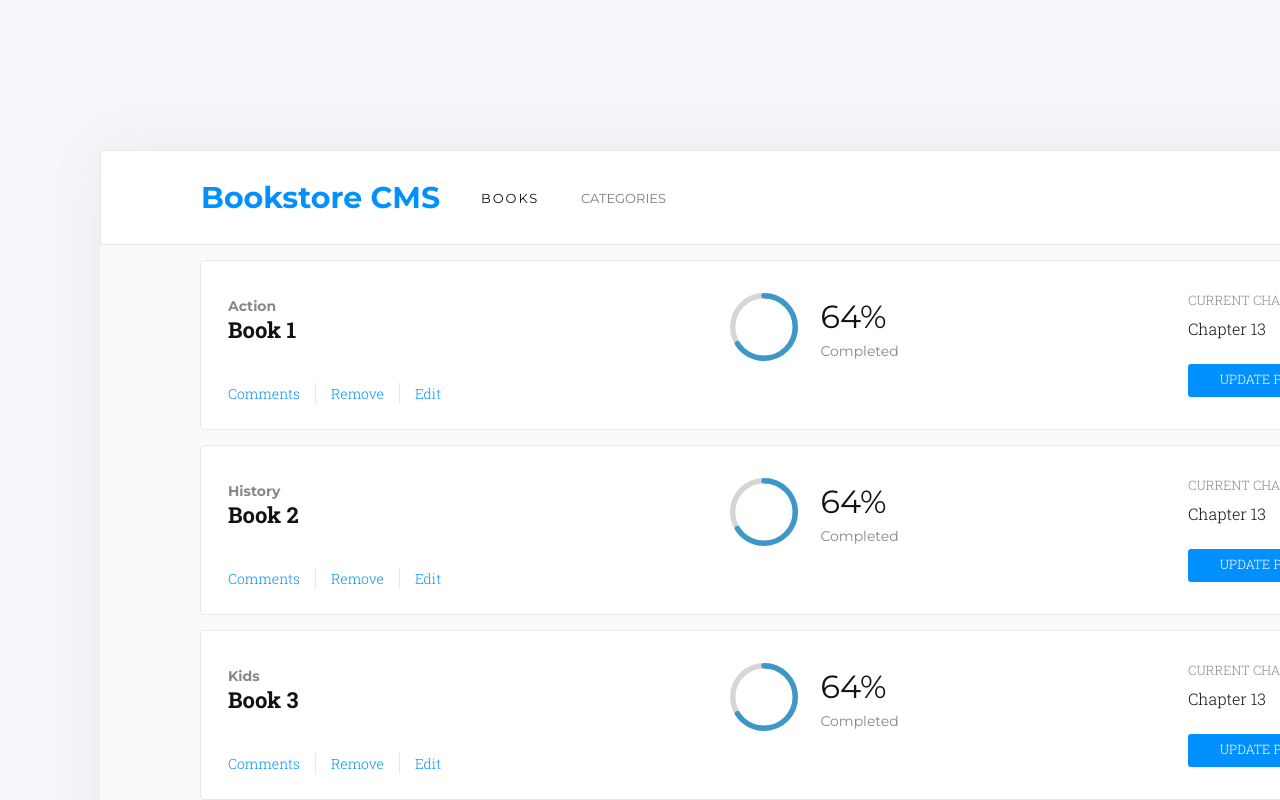
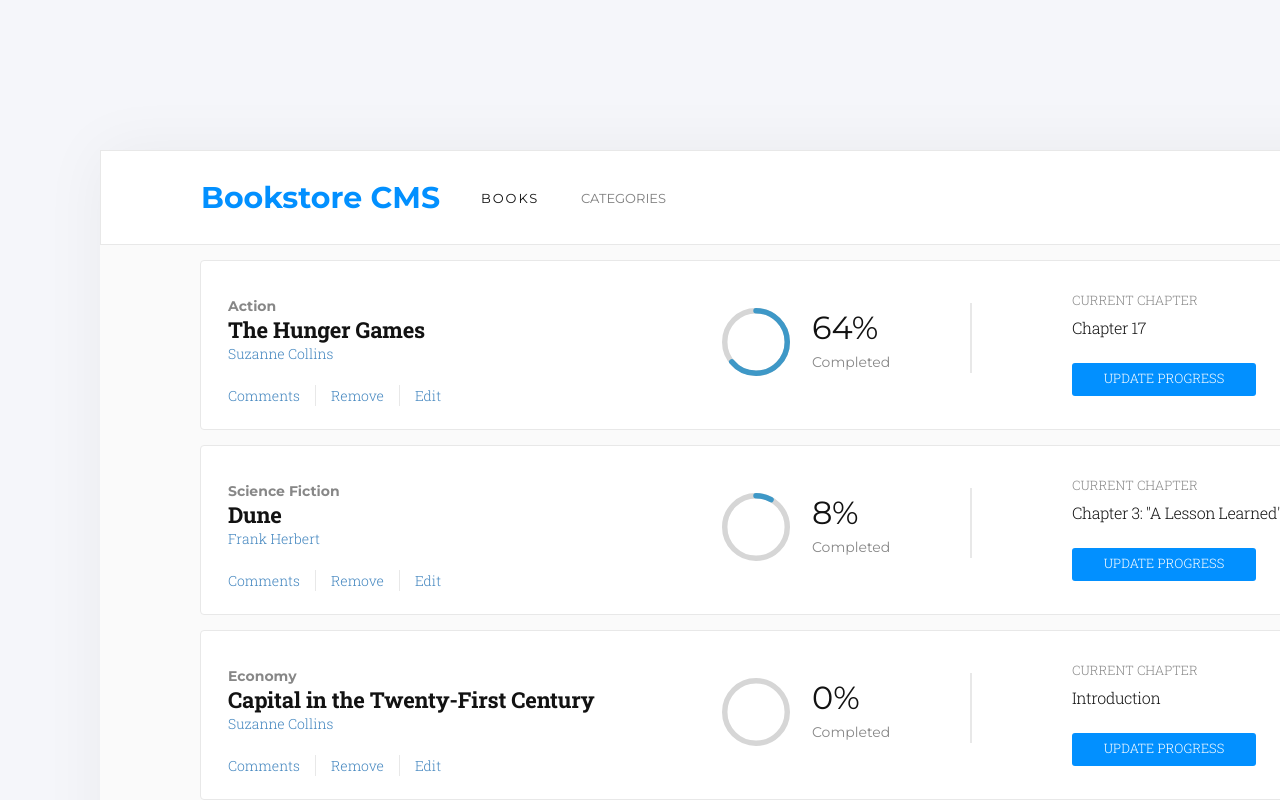
Before and after one commit to edwinmoradian90/bookstore-cms, a React (Create React App) app: page / in a window 1280 px wide. Shown: the top 800 px of the page. Built offline with nearby package versions, Linux system fonts and the light colour scheme.

Commit message:
fixed all style differences

```diff
--- a/src/components/Book.js
+++ b/src/components/Book.js
@@ -5,14 +5,21 @@ import 'react-circular-progressbar/dist/styles.css';
 
 const Book = props => {
   const { book } = props;
-  const { title, category } = book;
-  const percentage = 66;
+  const {
+    title,
+    author,
+    category,
+    chapter,
+    completed,
+    status,
+  } = book;
   return (
     <div className="lessonPanel">
       <div className="book">
         <div className="aboutBook">
           <span className="bookCategory">{category}</span>
           <h3 className="bookTitle">{title}</h3>
+          <p className="bookAuthor">{author}</p>
         </div>
         <div className="bookOptions">
           <div className="comments">Comments</div>
@@ -20,27 +27,32 @@ const Book = props => {
           <div className="edit">Edit</div>
         </div>
       </div>
+      <div className="bookCompletionContainer">
         <div className="bookCompletion">
           <div className="completionIcon">
             <CircularProgressbar
               className="circularProgressbar"
-            value={percentage}
+              value={completed}
             />
           </div>
           <div className="status">
-          <div className="statusPercentage">64%</div>
-          <div className="statusComplete">Completed</div>
+            <div className="statusPercentage">
+              {completed}
+              %
+            </div>
+            <div className="statusComplete">{status}</div>
           </div>
         </div>
         <div className="chapter">
           <h5 className="currentChapterLabel">CURRENT CHAPTER</h5>
-        <div className="currentChapter">Chapter 13</div>
+          <div className="currentChapter">{chapter}</div>
           <button
             className="button submitBookButton"
             type="button"
           >
             UPDATE PROGRESS
           </button>
+        </div>
       </div>
     </div>
   );
@@ -50,7 +62,11 @@ Book.propTypes = {
   book: PropTypes.shape({
     id: PropTypes.number,
     category: PropTypes.string,
+    author: PropTypes.string,
     title: PropTypes.string,
+    chapter: PropTypes.string,
+    completed: PropTypes.number,
+    status: PropTypes.string,
   }).isRequired,
 };
 
--- a/src/index.css
+++ b/src/index.css
@@ -138,7 +138,7 @@ LESSON PANEL
 }
 
 .bookOptions {
-  color: var(--blue);
+  color: var(--lightBlue);
   display: flex;
   font-family: var(--robotoSlab);
   font-size: 14px;
@@ -160,8 +160,19 @@ LESSON PANEL
   padding-left: 15px;
 }
 
+.bookCompletionContainer {
+  display: flex;
+  justify-content: space-between;
+  width: 650px;
+}
+
 .bookCompletion {
+  align-items: center;
+  border-right: 2px solid var(--lightGrey);
   display: flex;
+  height: 70px;
+  margin-top: 10px;
+  padding-right: 80px;
 }
 
 .completionIcon {
@@ -169,6 +180,7 @@ LESSON PANEL
 }
 
 .circularProgressbar {
+  margin-top: 8px;
   height: 68px;
   width: 68px;
 }
@@ -191,17 +203,21 @@ LESSON PANEL
 .chapter {
   font-family: var(--robotoSlab);
   font-weight: 300;
+  min-width: 300px;
 }
 
 .currentChapterLabel {
   color: var(--blackThree);
   font-size: 13px;
+  margin-bottom: 7px;
   opacity: 0.5;
+  padding: 0;
 }
 
 .currentChapter {
   color: var(--blackThree);
   font-size: 16px;
+  letter-spacing: -0.4px;
   margin-bottom: 23px;
 }
 
@@ -217,6 +233,7 @@ LESSON PANEL
   font-family: var(--montserrat);
   font-size: 14px;
   font-weight: bold;
+  margin-bottom: 4px;
   opacity: 0.5;
 }
 
@@ -225,8 +242,16 @@ LESSON PANEL
   font-family: var(--robotoSlab);
   font-size: 22px;
   font-weight: bold;
-  letter-spacing: -0.02px;
-  margin-bottom: 40px;
+  letter-spacing: -0.2px;
+  margin: 0;
+}
+
+.bookAuthor {
+  color: var(--lightBlue);
+  font-family: var(--robotoSlab);
+  font-size: 14px;
+  font-weight: 300;
+  margin-bottom: 21px;
 }
 
 /*
--- a/src/reducers/books.js
+++ b/src/reducers/books.js
@@ -2,18 +2,30 @@ import generateID from '../utils/helpers';
 
 const initialState = [
   {
-    title: 'Book 1',
+    title: 'The Hunger Games',
+    author: 'Suzanne Collins',
     category: 'Action',
+    chapter: 'Chapter 17',
+    completed: 64,
+    status: 'Completed',
     id: generateID(),
   },
   {
-    title: 'Book 2',
-    category: 'History',
+    title: 'Dune',
+    author: 'Frank Herbert',
+    category: 'Science Fiction',
+    chapter: 'Chapter 3: "A Lesson Learned"',
+    completed: 8,
+    status: 'Completed',
     id: generateID(),
   },
   {
-    title: 'Book 3',
-    category: 'Kids',
+    title: 'Capital in the Twenty-First Century',
+    author: 'Suzanne Collins',
+    category: 'Economy',
+    chapter: 'Introduction',
+    completed: 0,
+    status: 'Completed',
     id: generateID(),
   },
 ];
@@ -27,7 +39,9 @@ const bookStore = (state = initialState, action) => {
         {
           id: generateID(),
           title: book.title,
+          author: book.author,
           category: book.category,
+          completed: book.completed,
         },
       ];
     case 'REMOVE_BOOK':
```
Lines whose indentation alone changed are shown as unchanged.
